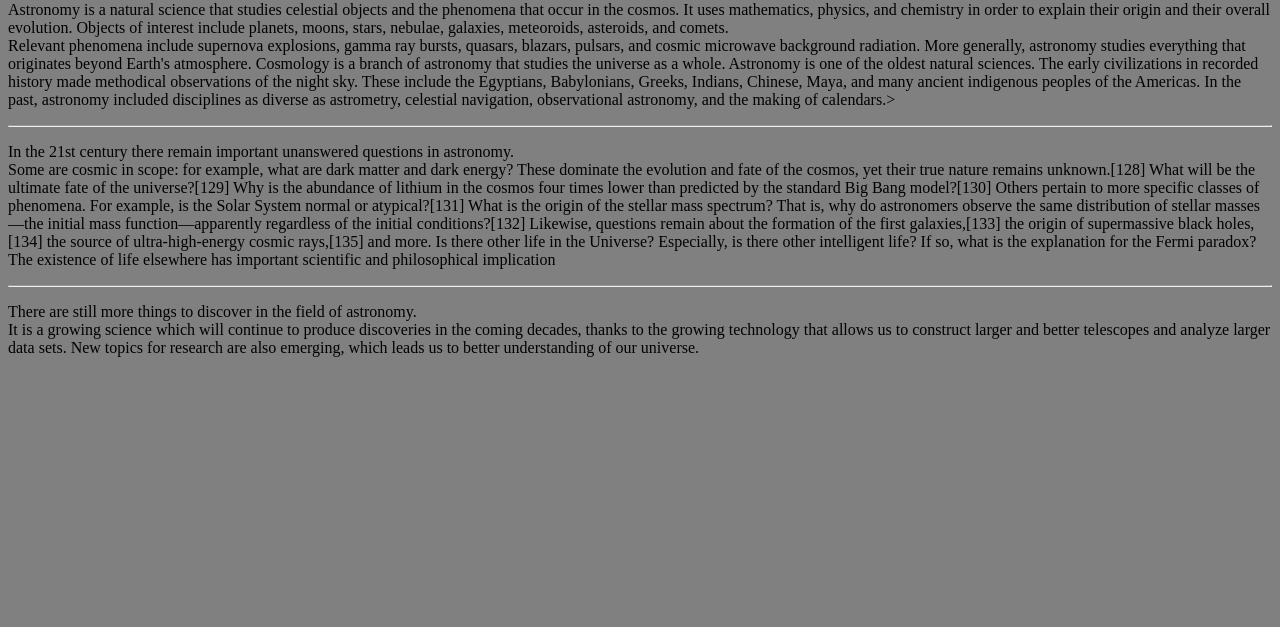
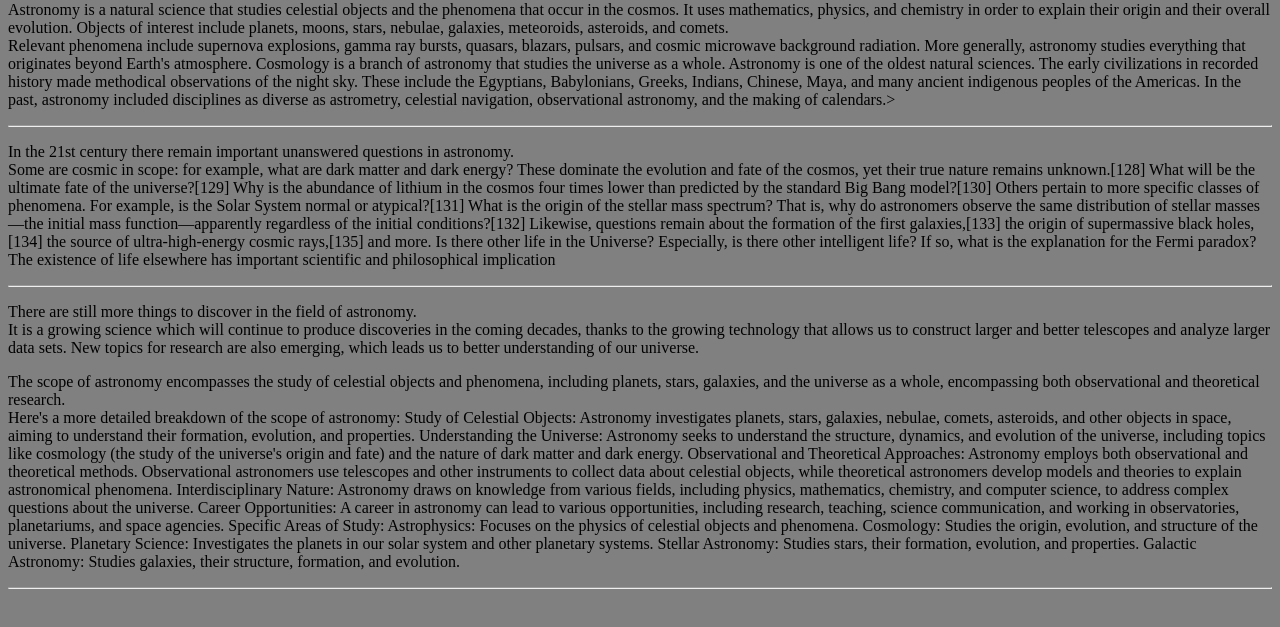
Before and after one commit to Rishabh23gecv/gecv_full_stack_task, a plain HTML site: page task_2.html in a window 1280 px wide. Shown: the part 79-706 px from the top of the page. Drawn offline with Linux system fonts and the light colour scheme.

Commit message:
add paragraph

```diff
--- a/task_2.html
+++ b/task_2.html
@@ -20,6 +20,26 @@ Is there other life in the Universe? Especially, is there other intelligent life
 <hr>
 <p> There are still more things to discover in the field of astronomy. <br>It is a growing science which will continue to produce discoveries in the coming decades, thanks to the growing technology that allows us to construct larger and better telescopes and analyze larger data sets. New topics for research are also emerging, which leads us to better understanding of our universe.
 </p>
+<p>The scope of astronomy encompasses the study of celestial objects and phenomena, including planets, stars, galaxies, and the universe as a whole, encompassing both observational and theoretical research. <br>
+Here's a more detailed breakdown of the scope of astronomy:
+Study of Celestial Objects:
+Astronomy investigates planets, stars, galaxies, nebulae, comets, asteroids, and other objects in space, aiming to understand their formation, evolution, and properties.
+Understanding the Universe:
+Astronomy seeks to understand the structure, dynamics, and evolution of the universe, including topics like cosmology (the study of the universe's origin and fate) and the nature of dark matter and dark energy.
+Observational and Theoretical Approaches:
+Astronomy employs both observational and theoretical methods. Observational astronomers use telescopes and other instruments to collect data about celestial objects, while theoretical astronomers develop models and theories to explain astronomical phenomena.
+Interdisciplinary Nature:
+Astronomy draws on knowledge from various fields, including physics, mathematics, chemistry, and computer science, to address complex questions about the universe.
+Career Opportunities:
+A career in astronomy can lead to various opportunities, including research, teaching, science communication, and working in observatories, planetariums, and space agencies.
+Specific Areas of Study:
+Astrophysics: Focuses on the physics of celestial objects and phenomena.
+Cosmology: Studies the origin, evolution, and structure of the universe.
+Planetary Science: Investigates the planets in our solar system and other planetary systems.
+Stellar Astronomy: Studies stars, their formation, evolution, and properties.
+Galactic Astronomy: Studies galaxies, their structure, formation, and evolution. </p>
+
+<hr>
 
 </body>
 </html>
```
